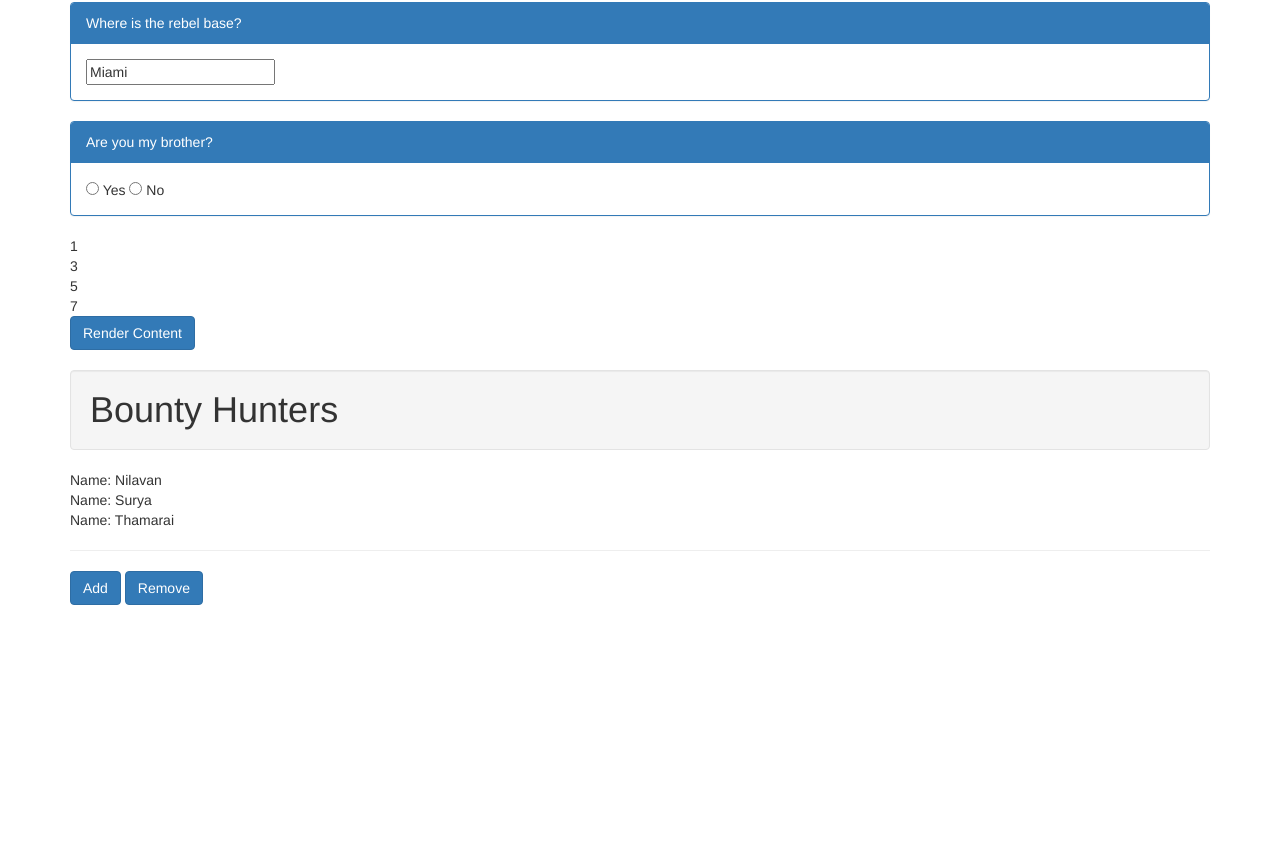
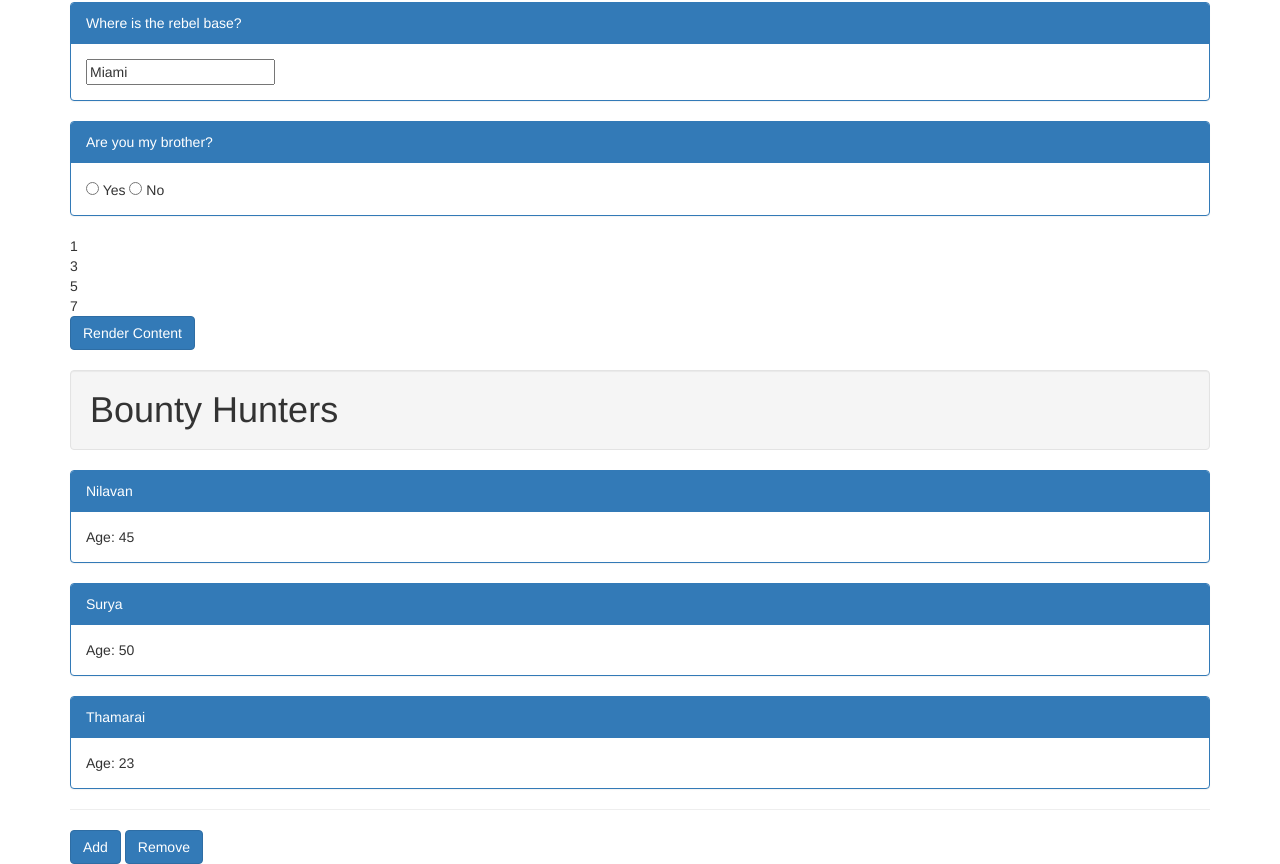
Before and after one commit to nilavanrajamani/angulardirectives, a website: page index.html in a window 1280 px wide. Shown: the part 1647-2511 px from the top of the page. Before the commit the page ends 2252 px from the top, so only its background shows below. Drawn offline with nearby package versions, Linux system fonts and the light colour scheme.

Commit message:
Completed structural directives

```diff
--- a/index.html
+++ b/index.html
@@ -76,8 +76,8 @@
         <button class="btn btn-primary" ng-click="showit = true">Render Content</button>
 
         <h1 class="well">Bounty Hunters</h1>
-        <div my-repeat="hunter in bountyHunters">
-            <span>Name: {{hunter.name}}</span>
+        <div user-list="hunter in bountyHunters">
+            <span>Age: {{hunter.age}}</span>
         </div>
         <hr>
         <button class="btn btn-primary" ng-click="add()">Add</button>
--- a/script.js
+++ b/script.js
@@ -74,10 +74,10 @@ angular.module('app').controller('mainCtrl', function ($scope) {
     $scope.items = [1, 3, 5, 7];
 
     /*Recreating ng-repeat */
-    $scope.bountyHunters = [{ name: 'Nilavan' }, { name: 'Surya' }, { name: 'Thamarai' }];
+    $scope.bountyHunters = [{ name: 'Nilavan', age: 45 }, { name: 'Surya', age: 50 }, { name: 'Thamarai', age: 23 }];
 
     $scope.add = function () {
-        $scope.bountyHunters.push({ name: 'Sakthi' });
+        $scope.bountyHunters.push({ name: 'Sakthi', age: 19 });
     };
 
     $scope.remove = function () {
@@ -198,18 +198,7 @@ angular.module('app').directive('droidInfoCard', function () {
     }
 });
 
-angular.module('app').directive('userPanel', function () {
-    return {
-        templateUrl: "userPanel.html",
-        restrict: "E",
-        scope: {
-            name: "@",
-            level: "=",
-            initialCollapsed: '@collapsed'
-        },
-        transclude: true,
-        controller: function ($scope) {
-            //$scope.collapsed = false;
+function userInfoCardCtrl($scope) {
     $scope.nextState = function () {
         $scope.droid.level++;
         $scope.droid.level = $scope.droid.level % 4;
@@ -233,6 +222,18 @@ angular.module('app').directive('userPanel', function () {
     console.log('userPanel scope');
     console.log($scope);
 }
+
+angular.module('app').directive('userPanel', function () {
+    return {
+        templateUrl: "userPanel.html",
+        restrict: "E",
+        scope: {
+            name: "@",
+            level: "=",
+            initialCollapsed: '@collapsed'
+        },
+        transclude: true,
+        controller: userInfoCardCtrl
     }
 });
 
@@ -376,12 +377,12 @@ angular.module('app').directive('myLazyRender', function () {
     }
 });
 
-angular.module('app').directive('myRepeat', function () {
+angular.module('app').directive('userList', function ($compile) {
     return {
         restrict: 'A',
         transclude: 'element',
         link: function (scope, element, attrs, ctrl, transclude) {
-            var pieces = attrs.myRepeat.split(' ');
+            var pieces = attrs.userList.split(' ');
             var itemString = pieces[0];
             var collectionName = pieces[2];
             var elements = [];
@@ -400,9 +401,15 @@ angular.module('app').directive('myRepeat', function () {
                     var childScope = scope.$new();
                     childScope[itemString] = collection[i];
                     transclude(childScope, function (clone) {
-                        element.before(clone);
+                        //var wrapper = angular.element('<div class="well"></div>');
+                        var template = $compile('<div class="panel panel-primary"><div class="panel-heading">{{' + itemString + '.name}}</div><div class="panel-body"></div>"');
+                        var wrapper = template(childScope);
+                        console.log("cloned element", clone);
+                        wrapper.find(".panel-body").append(clone);
+                        element.before(wrapper);
+
                         var item = {};
-                        item.el = clone;
+                        item.el = wrapper;
                         item.scope = childScope;
                         elements.push(item);
                     });
```
Lines whose indentation alone changed are shown as unchanged.
